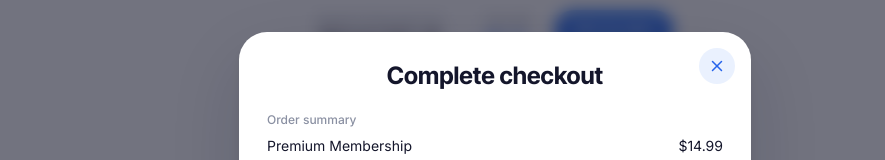
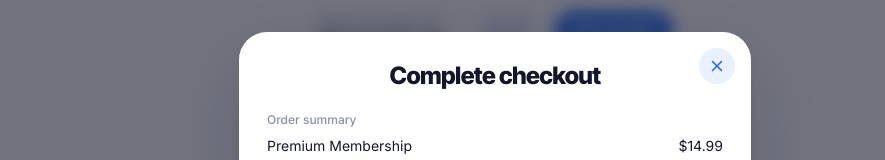
Before and after one commit to Loran2207/transcribetotext-MARKETING-SITE-2, a React (Vite) app: page /subscribe in a window 1280 px wide. Both pictures are taken after a click on the button "Get my plan". Shown: the top 160 px of the page, without its empty margins (145-1030 px from the left). Built offline with nearby package versions, Linux system fonts and the light colour scheme.

Commit message:
fix(checkout): one heading weight across the subscribe flow
The offer modals set their titles extrabold with tight tracking. The checkout
modal was the odd one out at bold, and its success screen at semibold, so the
same flow shipped three weights. All extrabold now.

```diff
--- a/src/components/subscribe/CheckoutModal.tsx
+++ b/src/components/subscribe/CheckoutModal.tsx
@@ -55,13 +55,13 @@ export function CheckoutModal({ open, onClose, planIndex, forceError = false }:
             {done ? (
               <div className="flex flex-col items-center py-6 text-center">
                 <span className="grid h-16 w-16 place-items-center rounded-full bg-accent-soft text-accent"><Check size={30} /></span>
-                <h3 className="mt-5 font-display text-2xl font-semibold text-ink">{c.success.title}</h3>
+                <h3 className="mt-5 font-display text-2xl font-extrabold tracking-tight text-ink">{c.success.title}</h3>
                 <p className="mt-2 max-w-xs text-sm leading-relaxed text-ink-2">{c.success.body}</p>
                 <button onClick={onClose} className="mt-7 inline-flex h-12 items-center gap-2 rounded-full bg-[linear-gradient(180deg,#3B82F6,#2563EB)] px-7 text-sm font-semibold text-white shadow-blue ring-1 ring-inset ring-white/20">Done</button>
               </div>
             ) : (
               <>
-                <h3 className="pr-12 text-left font-display text-xl font-bold text-ink sm:pr-0 sm:text-center sm:text-2xl">{c.title}</h3>
+                <h3 className="pr-12 text-left font-display text-xl font-extrabold tracking-tight text-ink sm:pr-0 sm:text-center sm:text-2xl">{c.title}</h3>
                 <p className="mt-5 text-xs font-medium text-muted">{c.summaryLabel}</p>
                 <div className="mt-2 space-y-1.5">
                   {c.summary.map((row) => <Row key={row.label} label={row.label} value={fill(row.value)} />)}
```
